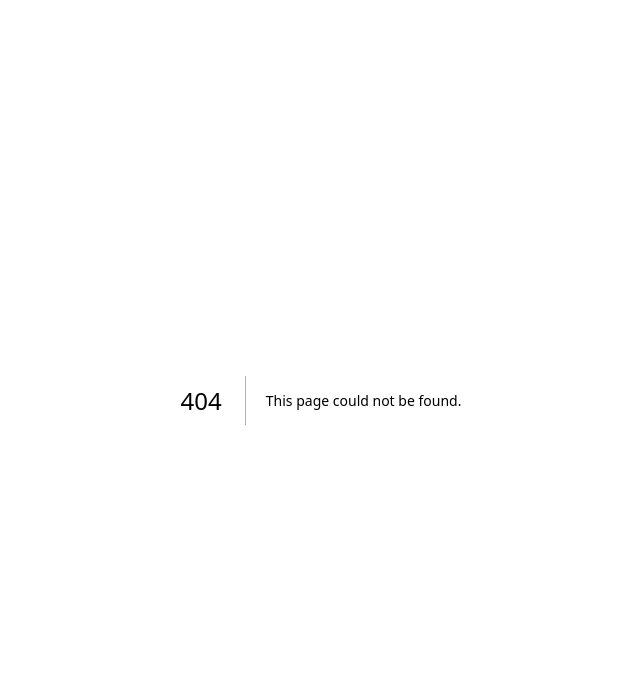
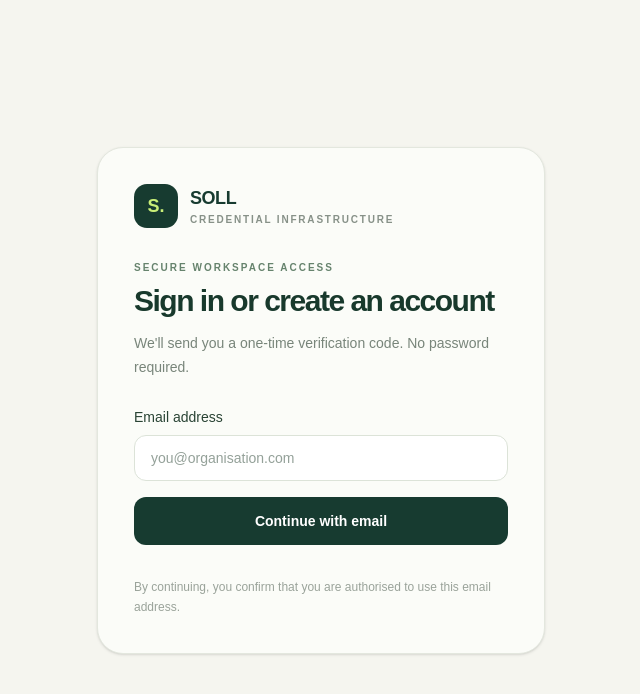
Before and after one commit to Rayxworld/Soll-credentials, a Next.js app in the folder apps/web/: page /login in a window 1280 px wide. Before the commit this address had no page. Shown: the top 694 px of the page, without its empty margins (319-959 px from the left). Built offline with nearby package versions, Linux system fonts and the light colour scheme; no server answers.

Commit message:
Add email OTP sign-in and registration page

```diff
--- /dev/null
+++ b/apps/web/src/app/login/page.tsx
@@ -0,0 +1,127 @@
+"use client";
+
+import { FormEvent, useState } from "react";
+import { useRouter } from "next/navigation";
+import { apiRequest, saveCsrfToken, ApiError } from "@/lib/api";
+
+type AuthResponse = {
+  user: { id: string; email: string };
+  csrf_token: string;
+};
+
+export default function LoginPage() {
+  const router = useRouter();
+  const [email, setEmail] = useState("");
+  const [code, setCode] = useState("");
+  const [step, setStep] = useState<"email" | "code">("email");
+  const [busy, setBusy] = useState(false);
+  const [error, setError] = useState("");
+  const [notice, setNotice] = useState("");
+
+  async function requestCode(event: FormEvent<HTMLFormElement>) {
+    event.preventDefault();
+    setBusy(true);
+    setError("");
+    setNotice("");
+    try {
+      const result = await apiRequest<{ message: string }>("/api/v1/auth/request-code", {
+        method: "POST",
+        body: JSON.stringify({ email }),
+      });
+      setStep("code");
+      setNotice(result.message);
+    } catch (err) {
+      setError(err instanceof ApiError ? err.message : "Could not request a sign-in code.");
+    } finally {
+      setBusy(false);
+    }
+  }
+
+  async function verifyCode(event: FormEvent<HTMLFormElement>) {
+    event.preventDefault();
+    setBusy(true);
+    setError("");
+    try {
+      const result = await apiRequest<AuthResponse>("/api/v1/auth/verify-code", {
+        method: "POST",
+        body: JSON.stringify({ email, code }),
+      });
+      saveCsrfToken(result.csrf_token);
+      router.replace("/onboarding");
+    } catch (err) {
+      setError(err instanceof ApiError ? err.message : "Could not verify that code.");
+    } finally {
+      setBusy(false);
+    }
+  }
+
+  return (
+    <main className="flex min-h-screen items-center justify-center bg-[#f5f5ef] px-5 py-10">
+      <section className="w-full max-w-md rounded-[26px] border border-[#e3e7de] bg-[#fbfcf8] p-7 shadow-sm sm:p-9">
+        <div className="mb-8 flex items-center gap-3">
+          <span className="grid h-11 w-11 place-items-center rounded-[13px] bg-[#173b30] text-lg font-black text-[#c9ef78]">S.</span>
+          <div>
+            <p className="text-lg font-extrabold tracking-tight text-[#173b30]">SOLL</p>
+            <p className="text-[10px] font-semibold uppercase tracking-[.18em] text-[#879188]">Credential infrastructure</p>
+          </div>
+        </div>
+        <p className="text-[10px] font-bold uppercase tracking-[.2em] text-[#66836d]">Secure workspace access</p>
+        <h1 className="mt-2 text-3xl font-semibold tracking-[-.05em] text-[#18392c]">
+          {step === "email" ? "Sign in or create an account" : "Check your email"}
+        </h1>
+        <p className="mt-3 text-sm leading-6 text-[#78857a]">
+          {step === "email"
+            ? "We'll send you a one-time verification code. No password required."
+            : `Enter the verification code sent to ${email}.`}
+        </p>
+
+        {step === "email" ? (
+          <form onSubmit={requestCode} className="mt-7 space-y-4">
+            <label className="block text-sm font-medium text-[#294334]">
+              Email address
+              <input
+                type="email"
+                required
+                autoComplete="email"
+                value={email}
+                onChange={(event) => setEmail(event.target.value)}
+                className="mt-2 w-full rounded-xl border border-[#dce3d8] bg-white px-4 py-3 text-sm outline-none focus:border-[#668b6a]"
+                placeholder="you@organisation.com"
+              />
+            </label>
+            <button disabled={busy} className="w-full rounded-xl bg-[#173b30] px-5 py-3.5 text-sm font-semibold text-white disabled:opacity-60">
+              {busy ? "Sending code…" : "Continue with email"}
+            </button>
+          </form>
+        ) : (
+          <form onSubmit={verifyCode} className="mt-7 space-y-4">
+            <label className="block text-sm font-medium text-[#294334]">
+              Six-digit code
+              <input
+                inputMode="numeric"
+                pattern="[0-9]{6}"
+                maxLength={6}
+                required
+                autoComplete="one-time-code"
+                value={code}
+                onChange={(event) => setCode(event.target.value.replace(/\D/g, "").slice(0, 6))}
+                className="mt-2 w-full rounded-xl border border-[#dce3d8] bg-white px-4 py-3 text-center font-mono text-xl tracking-[.35em] outline-none focus:border-[#668b6a]"
+                placeholder="000000"
+              />
+            </label>
+            <button disabled={busy || code.length !== 6} className="w-full rounded-xl bg-[#173b30] px-5 py-3.5 text-sm font-semibold text-white disabled:opacity-60">
+              {busy ? "Verifying…" : "Verify and sign in"}
+            </button>
+            <button type="button" onClick={() => { setStep("email"); setCode(""); setError(""); setNotice(""); }} className="w-full py-2 text-sm font-medium text-[#557061]">
+              Use a different email
+            </button>
+          </form>
+        )}
+
+        {notice && <p role="status" className="mt-4 rounded-xl bg-[#edf4e8] p-3 text-sm text-[#315542]">{notice}</p>}
+        {error && <p role="alert" className="mt-4 rounded-xl bg-red-50 p-3 text-sm text-red-700">{error}</p>}
+        <p className="mt-8 text-xs leading-5 text-[#9aa39a]">By continuing, you confirm that you are authorised to use this email address.</p>
+      </section>
+    </main>
+  );
+}
```
